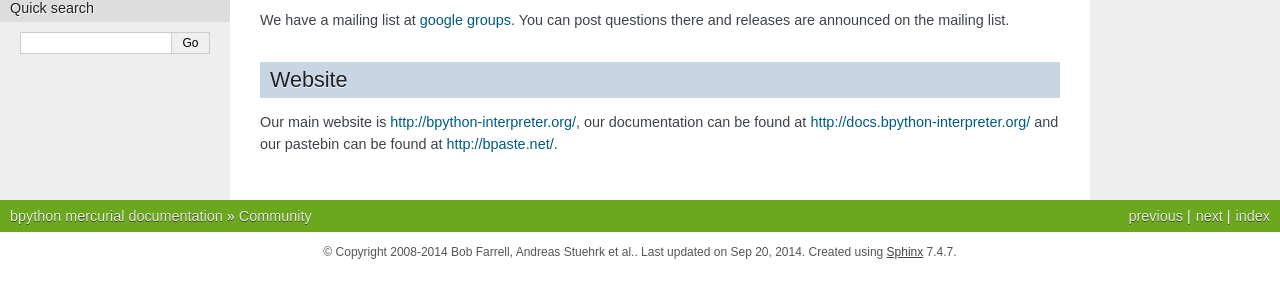
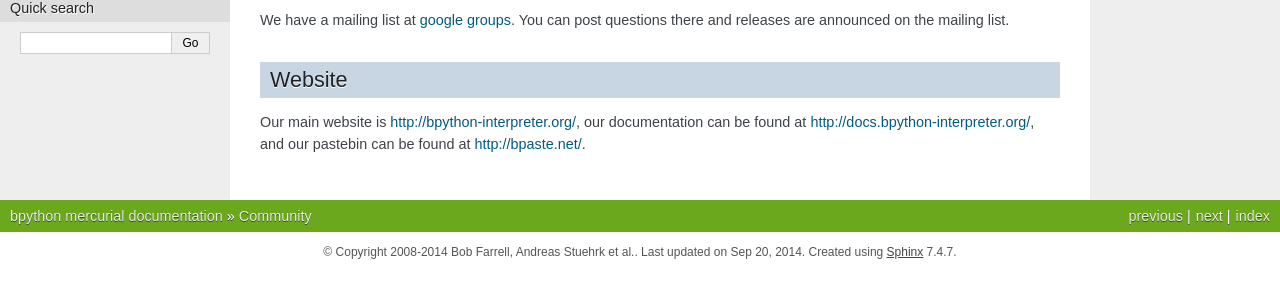
Before and after one commit to bpython/bpython, a Sphinx documentation site: the page built from doc/sphinx/source/community.rst, in a window 1280 px wide. Shown: the part 404-702 px from the top of the page. Built offline with Sphinx 7.4.7, drawn with Linux system fonts in a browser that asks for light colours; pages that are not in the unit, such as notebooks, are missing from menus.

Commit message:
correct typo

```diff
--- a/doc/sphinx/source/community.rst
+++ b/doc/sphinx/source/community.rst
@@ -24,5 +24,5 @@ list.
 Website
 -------
 Our main website is http://bpython-interpreter.org/, our documentation can be
-found at http://docs.bpython-interpreter.org/ and our pastebin can be found at
+found at http://docs.bpython-interpreter.org/, and our pastebin can be found at
 http://bpaste.net/.
```
